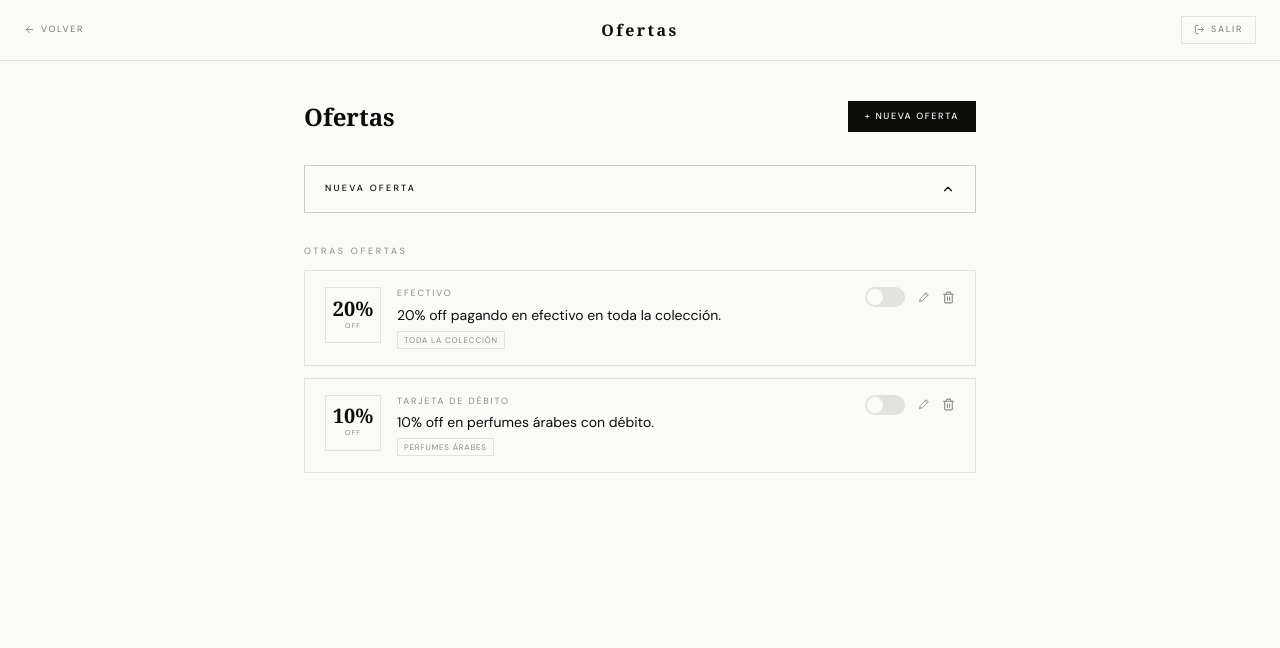
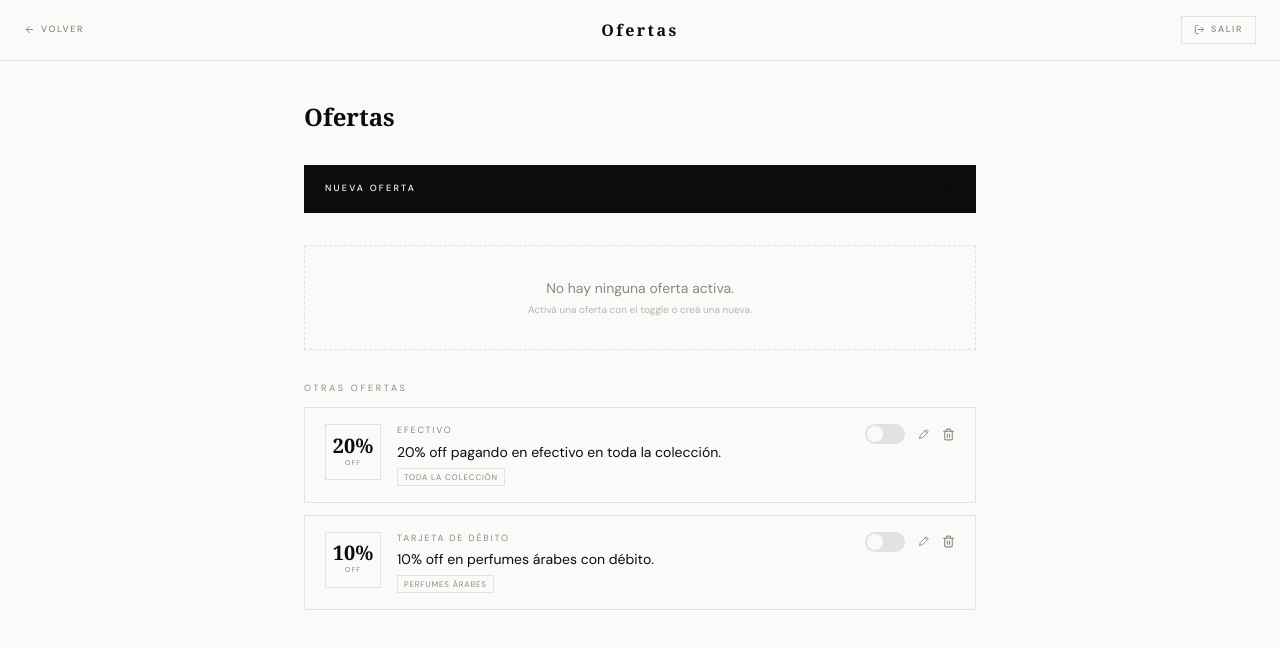
Before and after one commit to FrancoArcee/Elix, a Next.js app in the folder App/: page /admin/offers in a window 1280 px wide. Both pictures are taken after a click on the switch 885 px from the left and 297 px from the top of the page. Shown: the top 648 px of the page. Built offline with nearby package versions, Linux system fonts and the light colour scheme.

Commit message:
feat(admin-panel): agrega estado vacío y edición inline de ofertas

```diff
--- a/App/src/app/admin/offers/page.tsx
+++ b/App/src/app/admin/offers/page.tsx
@@ -3,15 +3,11 @@
 import { useState } from "react";
 import AdminHeader from "@/components/admin/AdminHeader";
 import AdminHeading from "@/components/admin/AdminHeading";
-import OfferForm from "@/components/admin/OfferForm";
+import OfferCreateCard from "@/components/admin/OfferCreateCard";
 import OfferCard from "@/components/admin/OfferCard";
+import OfferEmptyState from "@/components/admin/OfferEmptyState";
 import { useAdminStore, type OfferCategory } from "@/context/adminStore";
 import type { OfferFormValues } from "@/components/admin/OfferForm";
-
-type FormState =
-  | { mode: "closed" }
-  | { mode: "new" }
-  | { mode: "edit"; id: string };
 
 export default function AdminOffersPage() {
   const offers = useAdminStore((state) => state.offers);
@@ -21,37 +17,59 @@ export default function AdminOffersPage() {
   const toggleOfferActive = useAdminStore((state) => state.toggleOfferActive);
   const removeOffer = useAdminStore((state) => state.removeOffer);
 
-  const [form, setForm] = useState<FormState>({ mode: "closed" });
+  const [createOpen, setCreateOpen] = useState(false);
+  const [editingId, setEditingId] = useState<string | null>(null);
 
   const activeOffers = offers.filter((offer) => offer.active);
   const otherOffers = offers.filter((offer) => !offer.active);
 
-  const closeForm = () => setForm({ mode: "closed" });
+  const openCreate = () => {
+    setEditingId(null);
+    setCreateOpen(true);
+  };
 
-  const editingOffer =
-    form.mode === "edit" ? offers.find((offer) => offer.id === form.id) : undefined;
-
-  const formOpen =
-    form.mode === "new" || (form.mode === "edit" && Boolean(editingOffer));
-
-  const handleSubmit = (values: OfferFormValues) => {
-    const categories =
-      values.categories.length > 0
-        ? (values.categories as OfferCategory[])
-        : (["Toda la colección"] as OfferCategory[]);
-    const data = {
+  const handleCreate = (values: OfferFormValues) => {
+    addOffer({
       discount: Number(values.discount),
       paymentMethod: values.paymentMethod,
-      categories,
+      categories: values.categories as OfferCategory[],
       description: values.description,
-    };
+    });
+    setCreateOpen(false);
+  };
 
-    if (form.mode === "edit") {
-      updateOffer(form.id, data);
-    } else {
-      addOffer(data);
-    }
-    closeForm();
+  const handleEdit = (id: string, values: OfferFormValues) => {
+    updateOffer(id, {
+      discount: Number(values.discount),
+      paymentMethod: values.paymentMethod,
+      categories: values.categories as OfferCategory[],
+      description: values.description,
+    });
+    setEditingId(null);
+  };
+
+  const renderCard = (offer: (typeof offers)[number]) => {
+    const editing = editingId === offer.id;
+    return (
+      <OfferCard
+        key={offer.id}
+        discount={offer.discount}
+        paymentMethod={offer.paymentMethod}
+        description={offer.description}
+        categories={offer.categories}
+        active={offer.active}
+        editing={editing}
+        paymentMethods={paymentMethods}
+        onToggleActive={() => toggleOfferActive(offer.id)}
+        onEdit={() => {
+          setCreateOpen(false);
+          setEditingId(editing ? null : offer.id);
+        }}
+        onDelete={() => removeOffer(offer.id)}
+        onSubmit={(values) => handleEdit(offer.id, values)}
+        onCancelEdit={() => setEditingId(null)}
+      />
+    );
   };
 
   return (
@@ -59,39 +77,22 @@ export default function AdminOffersPage() {
       <AdminHeader title="Ofertas" backHref="/admin" />
       <main className="flex-1 px-6 py-8 md:px-10 md:py-10">
         <div className="mx-auto w-full max-w-[672px]">
-          <AdminHeading
-            title="Ofertas"
-            actionLabel="+ Nueva oferta"
-            onAction={() =>
-              setForm((current) =>
-                current.mode === "closed" ? { mode: "new" } : { mode: "closed" },
-              )
-            }
-          />
+          <AdminHeading title="Ofertas" />
 
           <div className="pt-8">
-            <OfferForm
-              key={form.mode === "edit" ? form.id : "new-offer"}
-              open={formOpen}
-              onToggle={closeForm}
+            <OfferCreateCard
+              open={createOpen}
+              onToggle={() => {
+                setEditingId(null);
+                setCreateOpen((current) => !current);
+              }}
               paymentMethods={paymentMethods}
-              initialValues={
-                editingOffer
-                  ? {
-                      discount: String(editingOffer.discount),
-                      paymentMethod: editingOffer.paymentMethod,
-                      categories: editingOffer.categories,
-                      description: editingOffer.description,
-                    }
-                  : undefined
-              }
-              editing={form.mode === "edit"}
-              onSubmit={handleSubmit}
-              onCancel={closeForm}
+              onSubmit={handleCreate}
+              onCancel={() => setCreateOpen(false)}
             />
           </div>
 
-          {activeOffers.length > 0 && (
+          {activeOffers.length > 0 ? (
             <section className="pt-8">
               <div className="flex items-center gap-2">
                 <span className="size-1.5 rounded-full bg-ink" />
@@ -100,21 +101,13 @@ export default function AdminOffersPage() {
                 </p>
               </div>
               <div className="flex flex-col gap-3 pt-3">
-                {activeOffers.map((offer) => (
-                  <OfferCard
-                    key={offer.id}
-                    discount={offer.discount}
-                    paymentMethod={offer.paymentMethod}
-                    description={offer.description}
-                    categories={offer.categories}
-                    active
-                    onToggleActive={() => toggleOfferActive(offer.id)}
-                    onEdit={() => setForm({ mode: "edit", id: offer.id })}
-                    onDelete={() => removeOffer(offer.id)}
-                  />
-                ))}
+                {activeOffers.map(renderCard)}
               </div>
             </section>
+          ) : (
+            <div className="pt-8">
+              <OfferEmptyState />
+            </div>
           )}
 
           {otherOffers.length > 0 && (
@@ -125,19 +118,7 @@ export default function AdminOffersPage() {
                 </p>
               </div>
               <div className="flex flex-col gap-3 pt-3">
-                {otherOffers.map((offer) => (
-                  <OfferCard
-                    key={offer.id}
-                    discount={offer.discount}
-                    paymentMethod={offer.paymentMethod}
-                    description={offer.description}
-                    categories={offer.categories}
-                    active={false}
-                    onToggleActive={() => toggleOfferActive(offer.id)}
-                    onEdit={() => setForm({ mode: "edit", id: offer.id })}
-                    onDelete={() => removeOffer(offer.id)}
-                  />
-                ))}
+                {otherOffers.map(renderCard)}
               </div>
             </section>
           )}
--- a/App/src/components/admin/OfferCard.tsx
+++ b/App/src/components/admin/OfferCard.tsx
@@ -1,6 +1,7 @@
 "use client";
 
 import Image from "next/image";
+import OfferForm, { type OfferFormValues } from "./OfferForm";
 import type { OfferCategory } from "@/context/adminStore";
 
 type OfferCardProps = {
@@ -9,9 +10,13 @@ type OfferCardProps = {
   description: string;
   categories: OfferCategory[];
   active: boolean;
+  editing?: boolean;
+  paymentMethods: { name: string }[];
   onToggleActive: () => void;
   onEdit: () => void;
   onDelete: () => void;
+  onSubmit: (values: OfferFormValues) => void;
+  onCancelEdit: () => void;
 };
 
 export default function OfferCard({
@@ -20,16 +25,21 @@ export default function OfferCard({
   description,
   categories,
   active,
+  editing = false,
+  paymentMethods,
   onToggleActive,
   onEdit,
   onDelete,
+  onSubmit,
+  onCancelEdit,
 }: OfferCardProps) {
   return (
     <div
-      className={`flex w-full flex-col gap-4 border px-5 py-4 sm:flex-row sm:items-start sm:gap-4 ${
+      className={`flex w-full flex-col border ${
         active ? "border-ink" : "border-ink/10"
       }`}
     >
+      <div className="flex w-full flex-col gap-4 px-5 py-4 sm:flex-row sm:items-start sm:gap-4">
         <div
           className={`flex h-14 w-14 shrink-0 flex-col items-center justify-center self-start ${
             active
@@ -121,5 +131,21 @@ export default function OfferCard({
           </button>
         </div>
       </div>
+
+      {editing && (
+        <OfferForm
+          paymentMethods={paymentMethods}
+          initialValues={{
+            discount: String(discount),
+            paymentMethod,
+            categories,
+            description,
+          }}
+          editing
+          onSubmit={onSubmit}
+          onCancel={onCancelEdit}
+        />
+      )}
+    </div>
   );
 }
--- /dev/null
+++ b/App/src/components/admin/OfferCreateCard.tsx
@@ -0,0 +1,53 @@
+"use client";
+
+import Image from "next/image";
+import OfferForm, { type OfferFormValues } from "./OfferForm";
+
+type OfferCreateCardProps = {
+  open: boolean;
+  onToggle: () => void;
+  paymentMethods: { name: string }[];
+  onSubmit: (values: OfferFormValues) => void;
+  onCancel: () => void;
+};
+
+export default function OfferCreateCard({
+  open,
+  onToggle,
+  paymentMethods,
+  onSubmit,
+  onCancel,
+}: OfferCreateCardProps) {
+  return (
+    <div className="flex w-full flex-col items-start border border-ink bg-background">
+      <button
+        type="button"
+        aria-expanded={open}
+        onClick={onToggle}
+        className="flex w-full items-center justify-between bg-ink px-5 py-4 text-left"
+      >
+        <p className="text-[9px] font-medium uppercase leading-[13.5px] tracking-[2.25px] text-background">
+          Nueva oferta
+        </p>
+        <Image
+          src="/icons/icon-chevron-down.svg"
+          alt=""
+          width={14}
+          height={14}
+          className={`size-[14px] text-background transition-transform ${
+            open ? "rotate-0" : "rotate-180"
+          }`}
+        />
+      </button>
+
+      {open && (
+        <OfferForm
+          paymentMethods={paymentMethods}
+          editing={false}
+          onSubmit={onSubmit}
+          onCancel={onCancel}
+        />
+      )}
+    </div>
+  );
+}
--- /dev/null
+++ b/App/src/components/admin/OfferEmptyState.tsx
@@ -0,0 +1,20 @@
+"use client";
+
+type OfferEmptyStateProps = {
+  title?: string;
+  hint?: string;
+};
+
+export default function OfferEmptyState({
+  title = "No hay ninguna oferta activa.",
+  hint = "Activá una oferta con el toggle o creá una nueva.",
+}: OfferEmptyStateProps) {
+  return (
+    <div className="flex w-full flex-col items-center border border-dashed border-ink/10 px-6 py-8">
+      <p className="text-center text-[14px] leading-5 text-muted">{title}</p>
+      <p className="pt-1 text-center text-[10px] leading-[15px] text-muted/60">
+        {hint}
+      </p>
+    </div>
+  );
+}
--- a/App/src/components/admin/OfferForm.tsx
+++ b/App/src/components/admin/OfferForm.tsx
@@ -1,7 +1,6 @@
 "use client";
 
 import { useState } from "react";
-import Image from "next/image";
 import AdminButton from "./AdminButton";
 import FilterChip from "./FilterChip";
 import type { OfferCategory } from "@/context/adminStore";
@@ -20,8 +19,6 @@ export type OfferFormValues = {
 };
 
 type OfferFormProps = {
-  open: boolean;
-  onToggle: () => void;
   paymentMethods: { name: string }[];
   initialValues?: OfferFormValues;
   editing?: boolean;
@@ -37,8 +34,6 @@ const EMPTY_VALUES: OfferFormValues = {
 };
 
 export default function OfferForm({
-  open,
-  onToggle,
   paymentMethods,
   initialValues,
   editing = false,
@@ -69,28 +64,6 @@ export default function OfferForm({
   };
 
   return (
-    <div className="flex w-full flex-col items-start border border-ink/20 bg-background">
-      <button
-        type="button"
-        aria-expanded={open}
-        onClick={onToggle}
-        className="flex w-full items-center justify-between px-5 py-4 text-left"
-      >
-        <p className="text-[9px] font-medium uppercase leading-[13.5px] tracking-[2.25px] text-ink">
-          {editing ? "Editar oferta" : "Nueva oferta"}
-        </p>
-        <Image
-          src="/icons/icon-chevron-down.svg"
-          alt=""
-          width={14}
-          height={14}
-          className={`size-[14px] text-ink transition-transform ${
-            open ? "rotate-0" : "rotate-180"
-          }`}
-        />
-      </button>
-
-      {open && (
     <form
       onSubmit={(event) => {
         event.preventDefault();
@@ -197,7 +170,5 @@ export default function OfferForm({
         </AdminButton>
       </div>
     </form>
-      )}
-    </div>
   );
 }
```
Lines whose indentation alone changed are shown as unchanged.
